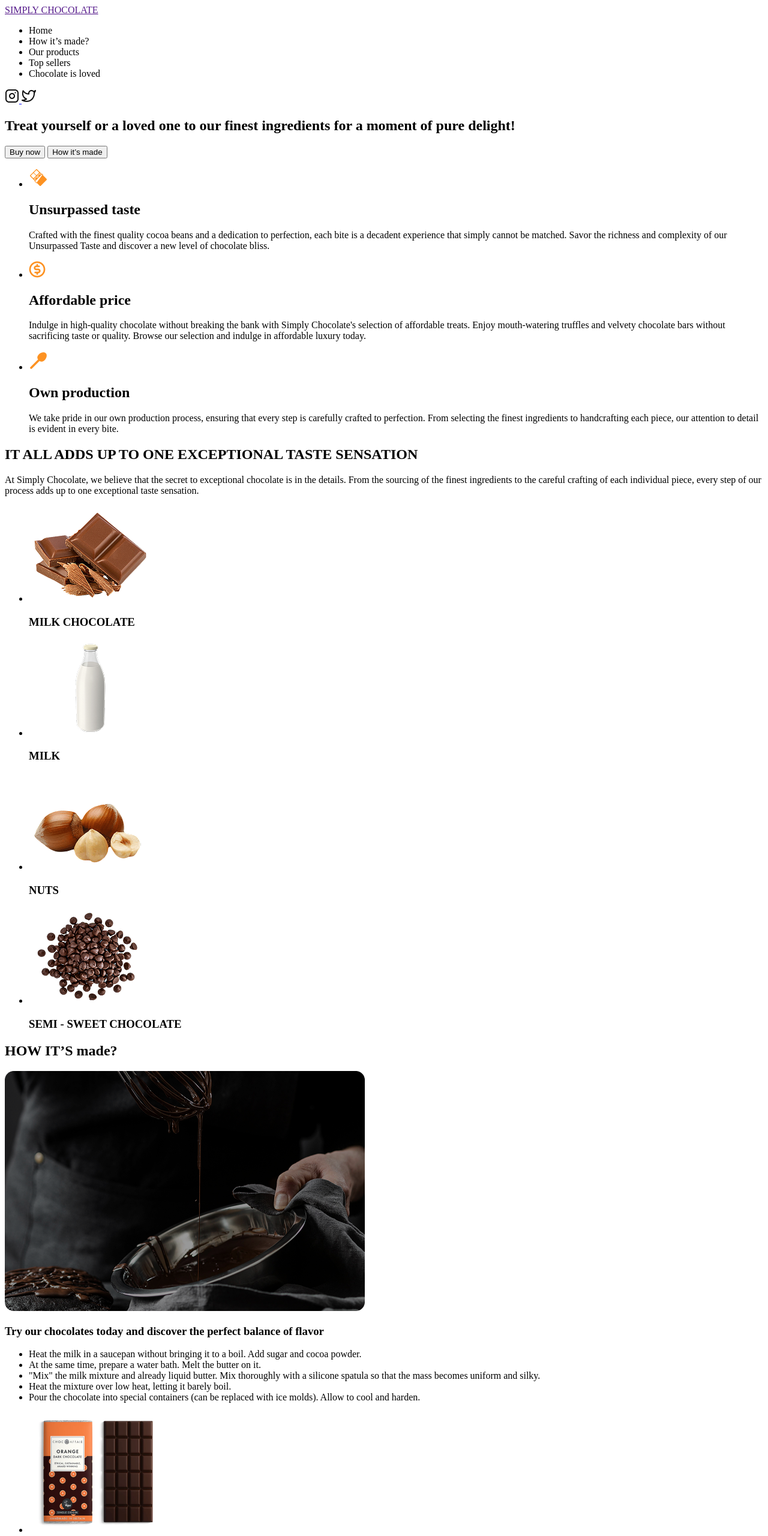
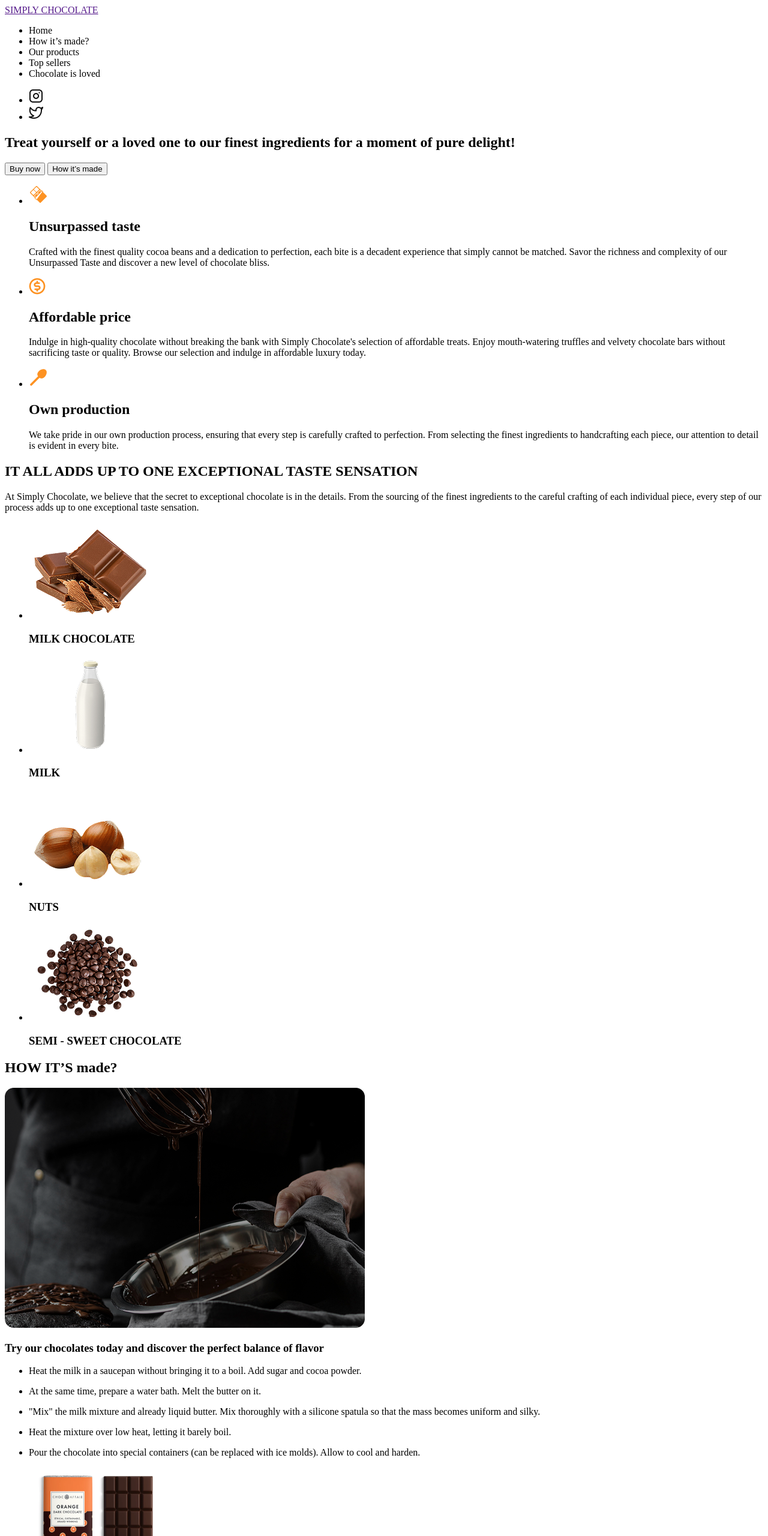
Before and after one commit to Marisabellka/Simply-Chocolate, a plain HTML site: page index.html in a window 1280 px wide. Shown: the top 2560 px of the page at 60% size. Drawn offline with Linux system fonts and the light colour scheme.

Commit message:
cмена разметки

```diff
--- a/index.html
+++ b/index.html
@@ -11,19 +11,24 @@
         <header class="header">
             <a class="header__logo" href="">SIMPLY CHOCOLATE</a>
             <img src="./SIMPLY CHOCOLATE/logo.png" alt="">
-            <ul class="header-list">
+            <ul class="header__list header-list">
              <li class="header-list__item">Home</li>
              <li class="header-list__item">How it’s made?</li>
              <li class="header-list__item">Our products</li>
              <li class="header-list__item">Top sellers</li>
              <li class="header-list__item">Chocolate is loved</li>
             </ul>
-            <a href="./SIMPLY CHOCOLATE/instagram.png">
-             <img src="./SIMPLY CHOCOLATE/instagram.png" alt="Instagram">
-            </a>
-            <a href="./SIMPLY CHOCOLATE/twitter.png">
-             <img src="./SIMPLY CHOCOLATE/twitter.png" alt="Twitter">
-            </a>
+            <ul class="header__social social-list">
+                <li class="social-list__item">
+                    <a href="./SIMPLY CHOCOLATE/instagram.png">
+                        <img src="./SIMPLY CHOCOLATE/instagram.png" alt="Instagram">
+                       </a>
+                </li>
+                <li class="social-list__item">
+                    <a href="./SIMPLY CHOCOLATE/twitter.png">
+                    <img src="./SIMPLY CHOCOLATE/twitter.png" alt="Twitter">
+                   </a></li>
+            </ul>
          </header>
 
     </nav>
@@ -33,8 +38,8 @@
             <h1 class="hero_title">Treat yourself or a loved one to
                 our finest ingredients for a moment
                 of pure delight!</h1>
-                <button class="hero__button">Buy now</button>
-                <button class="hero__button">How it’s made</button>
+                <button class="hero__button hero-button-buy">Buy now</button>
+                <button class="hero__button hero-button-made">How it’s made</button>
         </section>
 
 
@@ -92,11 +97,29 @@
 <img src="./SIMPLY CHOCOLATE/choclate.png" alt="">
 <h3 class="title">Try  our chocolates today and discover the perfect balance of flavor</h3>
 <ul class="description_list">
-    <li class="description_list__item">Heat the milk in a saucepan without bringing it to a boil. Add sugar and cocoa powder.</li>
-    <li class="description_list__item">At the same time, prepare a water bath. Melt the butter on it.</li>
-    <li class="description_list__item">"Mix" the milk mixture and already liquid butter. Mix thoroughly with a silicone spatula so that the mass becomes uniform and silky.</li>
-    <li class="description_list__item">Heat the mixture over low heat, letting it barely boil.</li>
-    <li class="description_list__item">Pour the chocolate into special containers (can be replaced with ice molds). Allow to cool and harden.</li>
+    <li class="description_list__item description-list">
+        <p class="description-list__text">Heat the milk in a saucepan without bringing it to a boil. Add sugar
+            and cocoa powder.</p>
+    </p>
+    </li>
+    <li class="description_list__item description-list">
+        <p class="description-list__text">At the same time, prepare a water bath.
+        Melt the butter on it. </p>
+    </li>
+    <li class="description_list__item description-list">
+        <p class="description-list__text"> "Mix" the milk mixture and already liquid butter.
+        Mix thoroughly with a silicone spatula so that the mass becomes
+        uniform and silky.</p>
+
+    </li>
+
+    <li class="description_list__item">
+        <p class="description-list_text">Heat the mixture over low heat, letting it barely boil.</p>
+    </li>
+    <li class="description_list__item">
+        <p  class="description-list__text">Pour the chocolate into special containers
+            (can be replaced with ice molds). Allow to cool and harden.</p>
+        </li>
 
 </ul>
 </section>
```
Also changed, not shown: SIMPLY CHOCOLATE/choclate/images.jpg (added).
